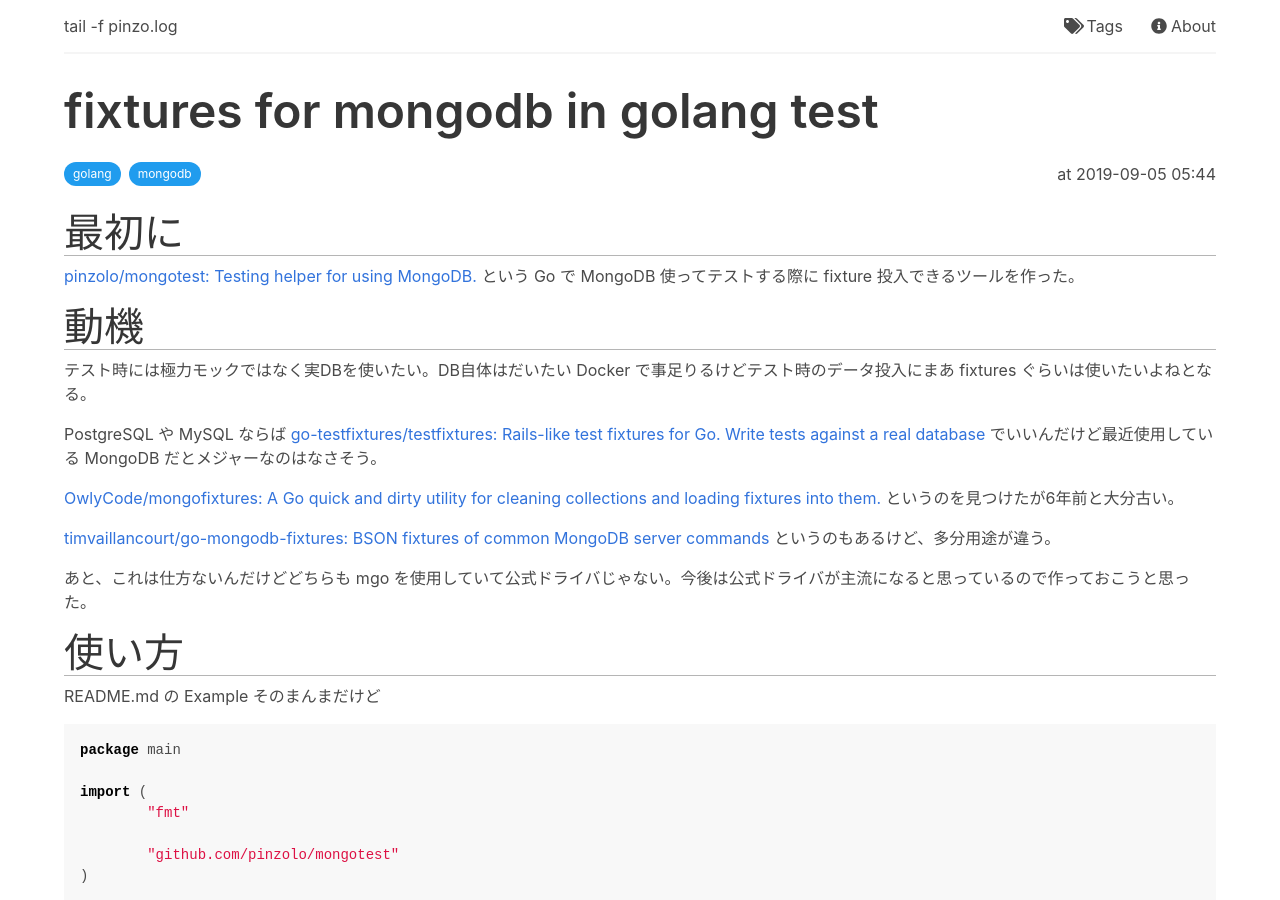
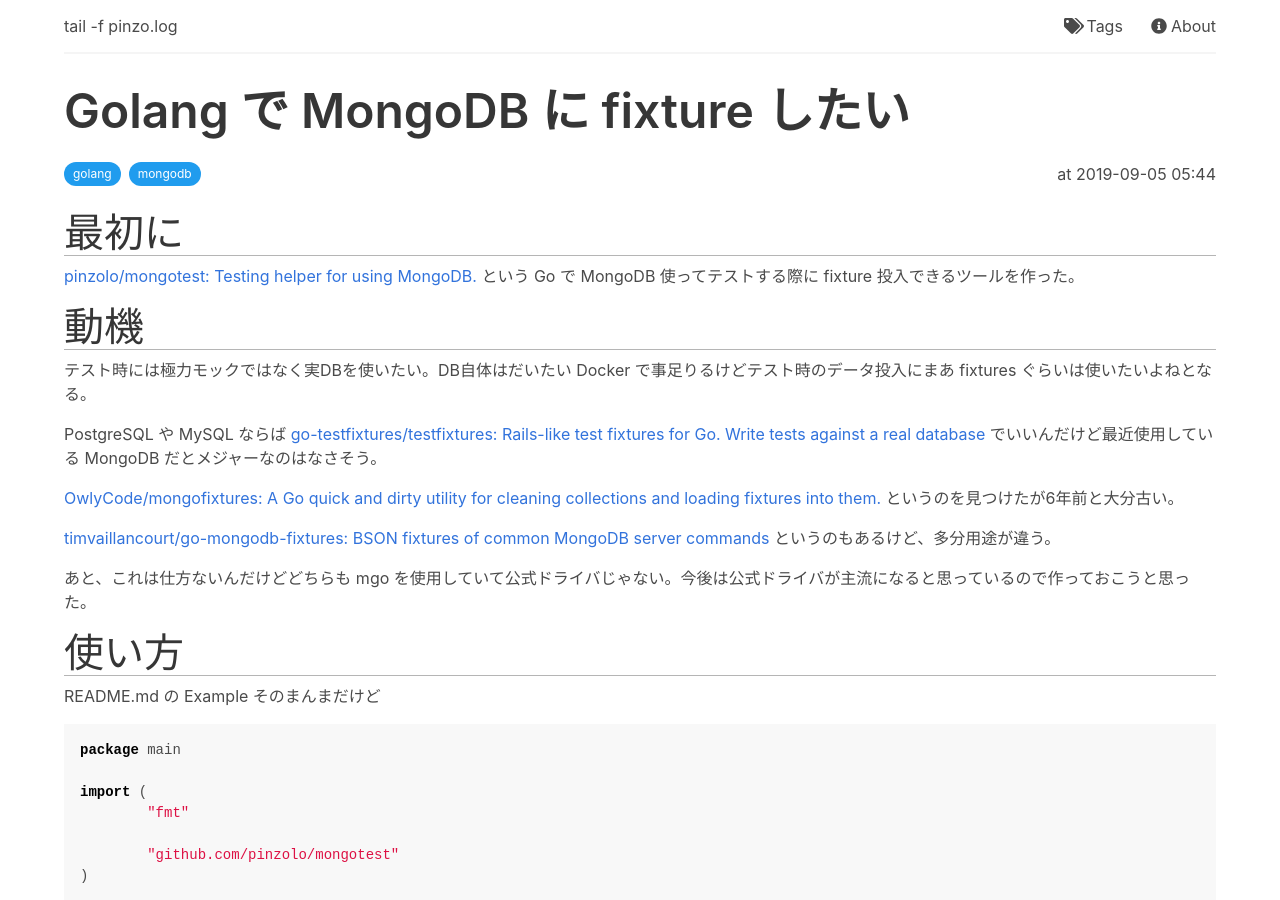
Before and after one commit to pinzolo/pinzolo.github.io, a Jekyll site: the page built from _posts/2019-09-05-fixtures-for-mongodb-in-golang-test.md, in a window 1280 px wide and 900 px high. Built offline with Jekyll 4.4.1, drawn with Linux system fonts in a browser that asks for light colours; nearby versions of some CDN libraries.

Commit message:
Update title

```diff
--- a/_posts/2019-09-05-fixtures-for-mongodb-in-golang-test.md
+++ b/_posts/2019-09-05-fixtures-for-mongodb-in-golang-test.md
@@ -1,6 +1,6 @@
 ---
 layout: post
-title: "fixtures for mongodb in golang test"
+title: Golang で MongoDB に fixture したい
 date: '2019-09-05T14:44:57+0900'
 tags:
   - golang
```
